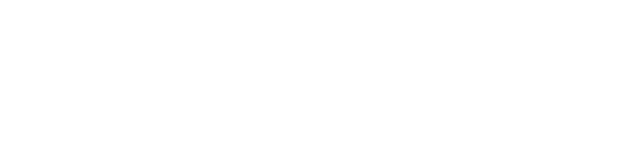
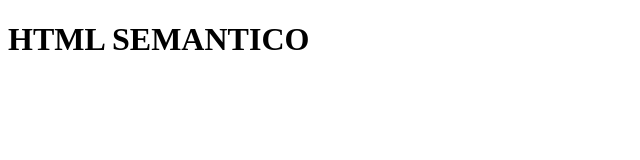
Before and after one commit to edson-dantass/html-semantico, a plain HTML site: page index.html in a window 1280 px wide. Shown: the whole page, without its empty margins (0-640 px from the left). Drawn offline with Linux system fonts and the light colour scheme.

Commit message:
UPDATE INDEX hmtl

```diff
--- a/index.html
+++ b/index.html
@@ -7,6 +7,6 @@
   <title>Semantica</title>
 </head>
 <body>
-
+  <h1>HTML SEMANTICO</h1>
 </body>
 </html>
```
